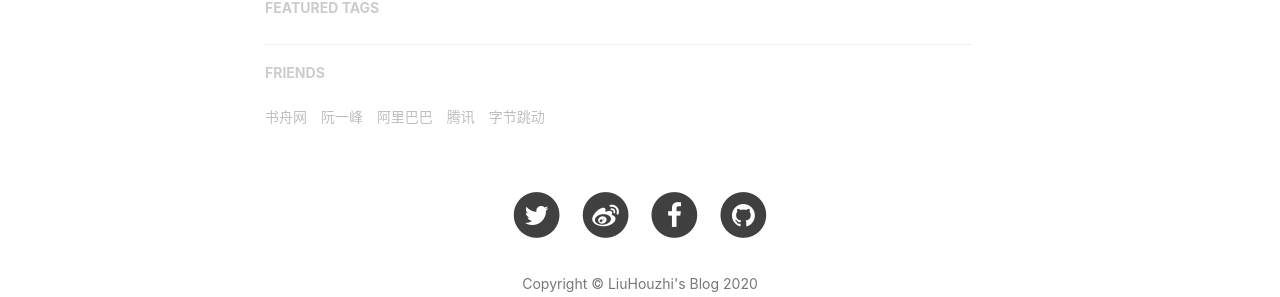
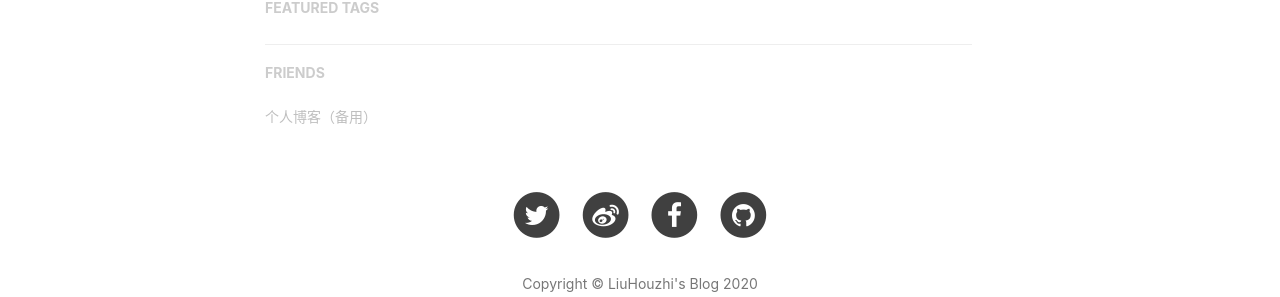
Before and after one commit to liuhouzhi/liuhouzhi.github.io, a Jekyll site: the page built from _posts/2017-12-31-template.md, in a window 1280 px wide. Shown: the part 745-1042 px from the top of the page. Built offline with Jekyll 4.4.1, drawn with Linux system fonts in a browser that asks for light colours; nearby versions of some CDN libraries; comment, search, counter and statistics services are not loaded; grey boxes are pictures that could not be loaded.

Commit message:
Update _config.yml

```diff
--- a/_config.yml
+++ b/_config.yml
@@ -90,11 +90,8 @@ service-worker: true
 
 # Friends
 friends: [
-  {title: "书舟网",href: "http://kindle.archiew.top/"},
-  {title: "阮一峰",href: "http://www.ruanyifeng.com/home.html"},
-  {title: "阿里巴巴",href: "https://www.alibabagroup.com/cn/global/home"},
-  {title: "腾讯",href: "https://www.tencent.com/zh-cn/index.html"},
-  {title: "字节跳动",href: "https://www.bytedance.com/zh"}
+  {title: "个人博客（备用）",href: "https://liuhouzhi0809.github.io/"},
+
 ]
 
 
```
